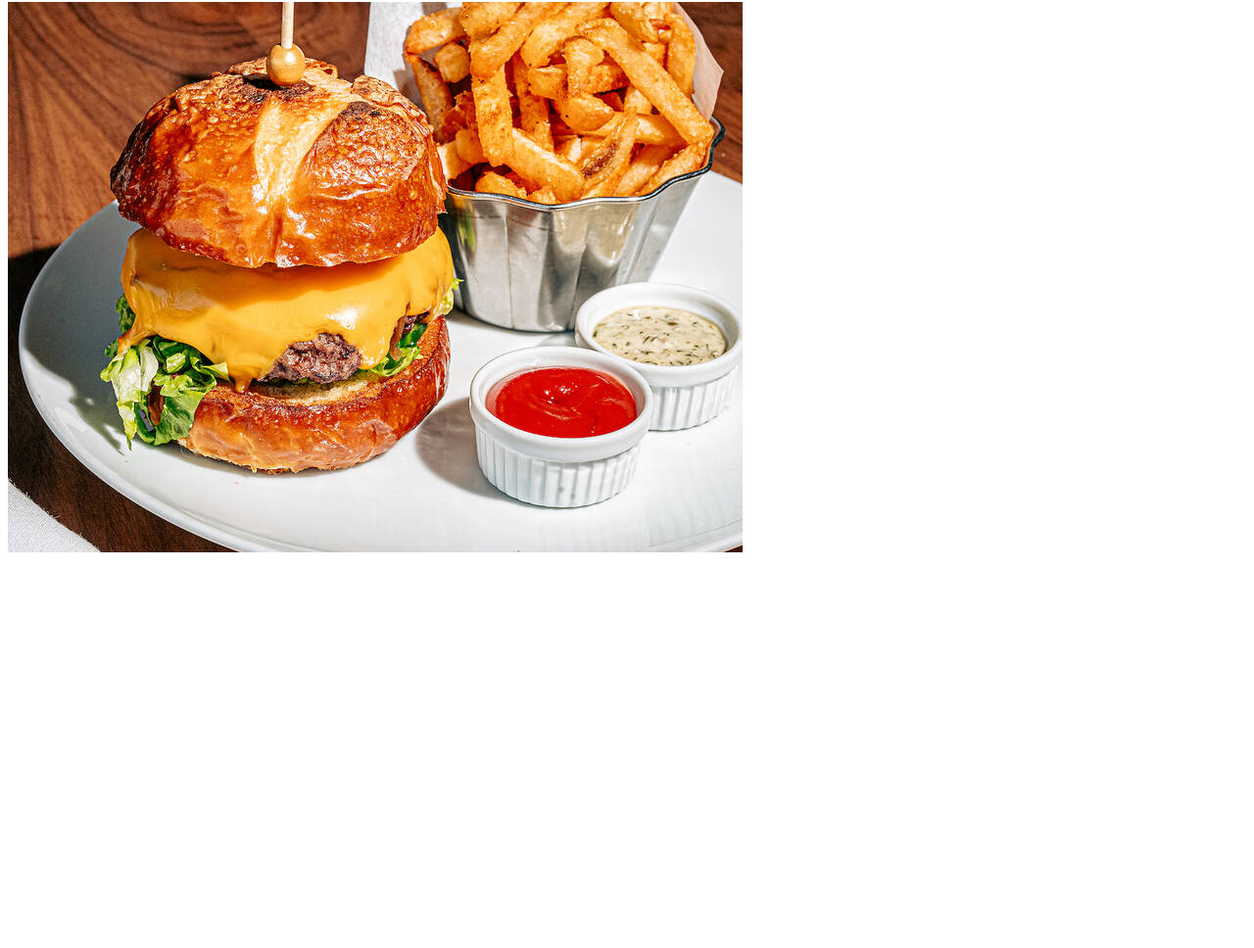
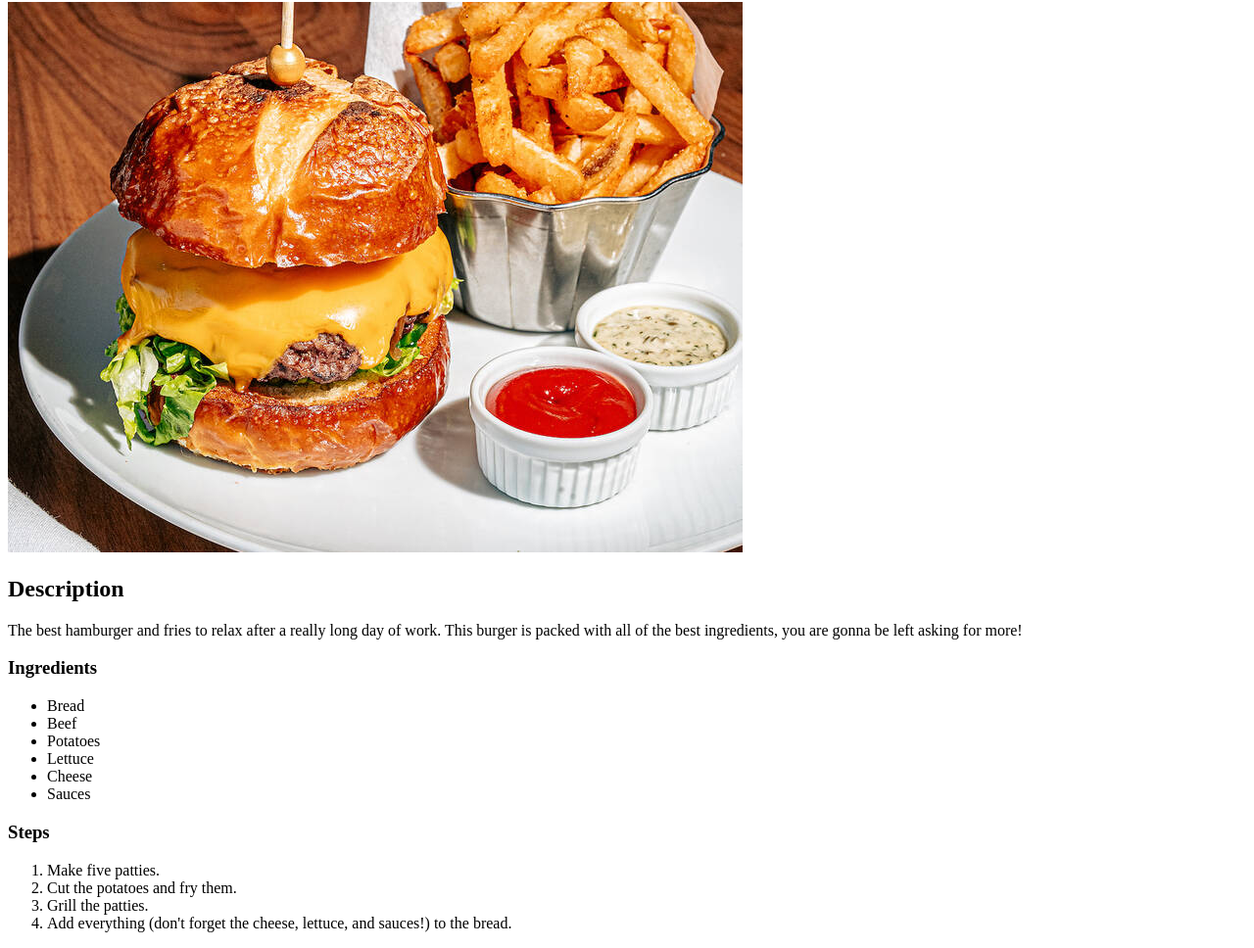
Before and after one commit to camilabanizi/odin-recipes, a plain HTML site: page recipes/hamburger.html in a window 1280 px wide. Shown: the part 78-1046 px from the top of the page at 98% size. Before the commit the page ends 800 px from the top, so only its background shows below. Drawn offline with Linux system fonts and the light colour scheme.

Commit message:
Make the description and add the list for the ingredients and steps

```diff
--- a/recipes/hamburger.html
+++ b/recipes/hamburger.html
@@ -8,5 +8,30 @@
   <body>
     <h1>Hamburger with fries</h1>
     <img src="/images/hamburger&fries.jpg" alt="hamburger and fries" />
+    <h2>Description</h2>
+    <p>
+      The best hamburger and fries to relax after a really long day of work.
+      This burger is packed with all of the best ingredients, you are gonna be
+      left asking for more!
+    </p>
+    <h3>Ingredients</h3>
+    <ul>
+      <li>Bread</li>
+      <li>Beef</li>
+      <li>Potatoes</li>
+      <li>Lettuce</li>
+      <li>Cheese</li>
+      <li>Sauces</li>
+    </ul>
+    <h3>Steps</h3>
+    <ol>
+      <li>Make five patties.</li>
+      <li>Cut the potatoes and fry them.</li>
+      <li>Grill the patties.</li>
+      <li>
+        Add everything (don't forget the cheese, lettuce, and sauces!) to the
+        bread.
+      </li>
+    </ol>
   </body>
 </html>
```
